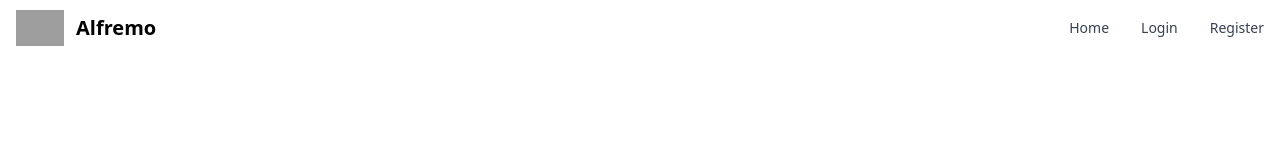
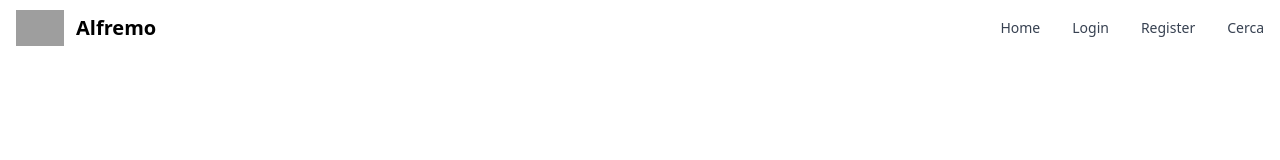
Before and after one commit to Forz70043/Alfremo, a Next.js app: page / in a window 1280 px wide. Shown: the top 160 px of the page. Built offline with nearby package versions, Linux system fonts and the light colour scheme; grey boxes are pictures that could not be loaded.

Commit message:
Update NavbarComponent

```diff
--- a/components/Navbar.js
+++ b/components/Navbar.js
@@ -3,7 +3,8 @@ import { Navbar } from "flowbite-react";
 const navbarItems = [
     {title: 'Home', path:'/', active: false},
     {title: 'Login', path:'/login', active: false},
-    {title: 'Register', path:'/register', active: false}
+    {title: 'Register', path:'/register', active: false},
+    {title: 'Cerca', path:'/search', active: false}
 ];
 
 export default function NavbarComponent(props){
```
